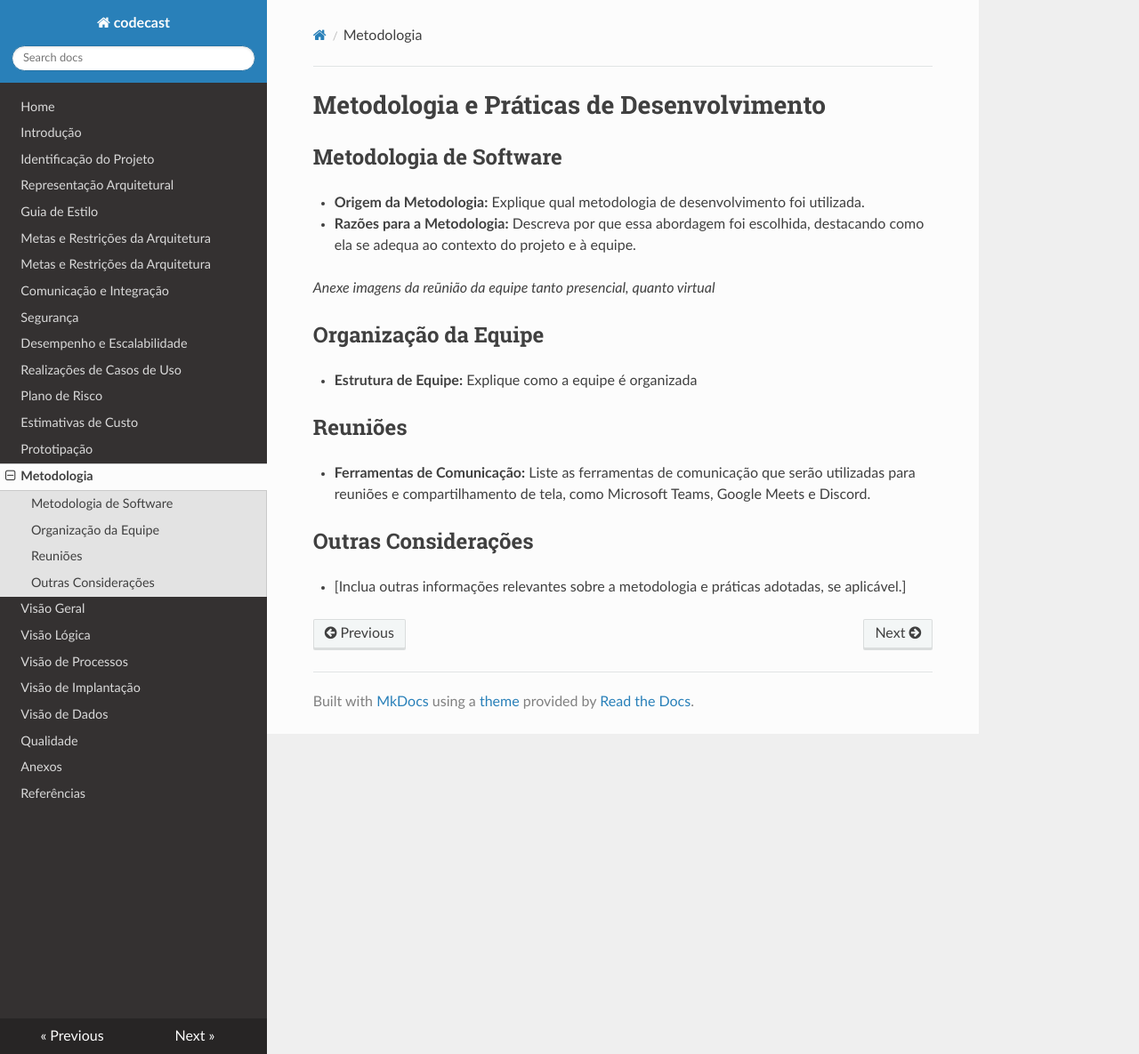
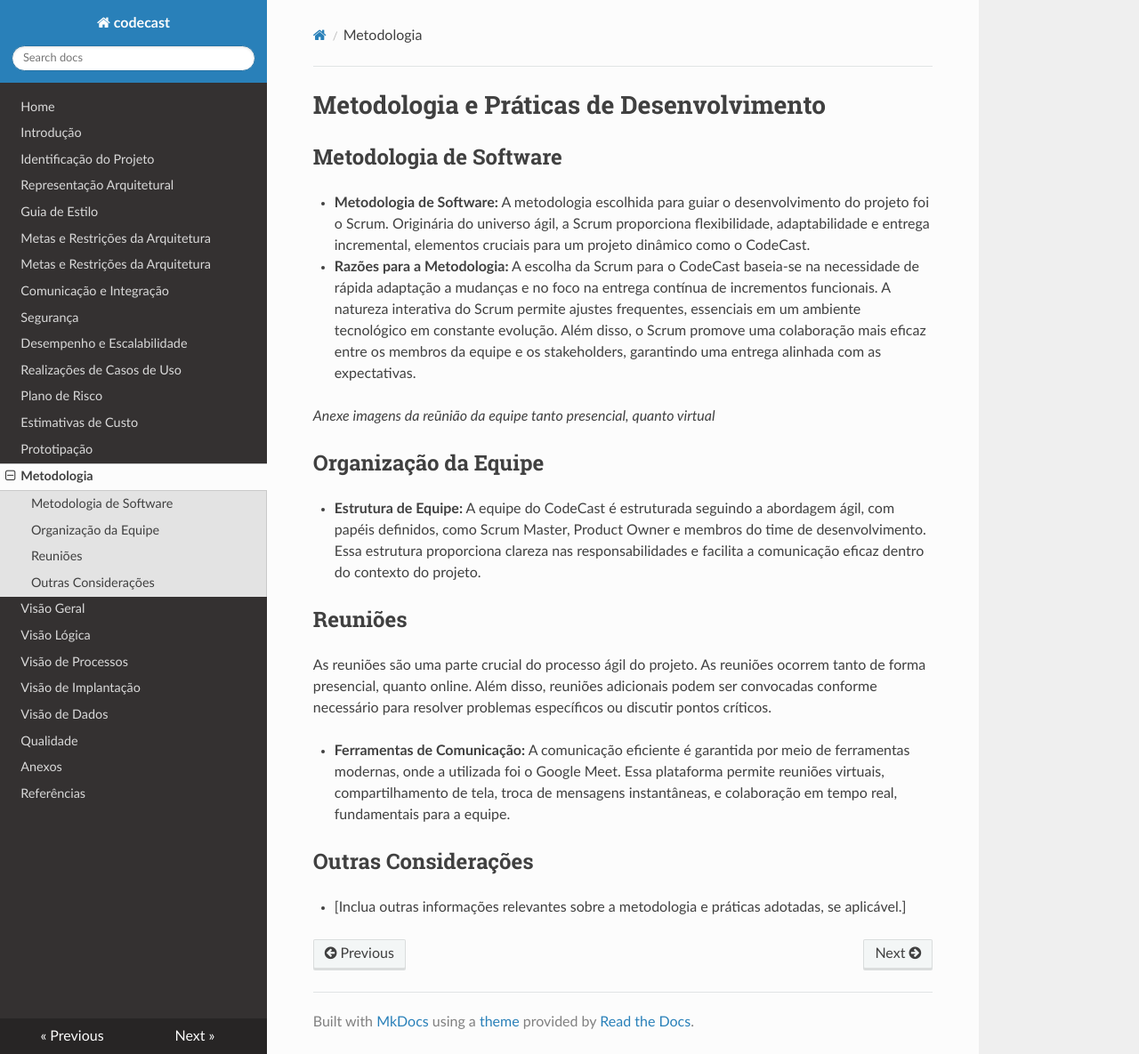
Before and after one commit to Vitor-Silva27/codecast, an MkDocs documentation site: the page built from docs/metodologia.md, in a window 1280 px wide and 1185 px high. Shown: the whole window at 89% size. Built offline with MkDocs 1.6.1, drawn with Linux system fonts in a browser that asks for light colours; nearby versions of some CDN libraries.

Commit message:
Adicionando metodologia/ Correção em Introdução

```diff
--- a/docs/metodologia.md
+++ b/docs/metodologia.md
@@ -1,17 +1,26 @@
 # Metodologia e Práticas de Desenvolvimento
 
 ## Metodologia de Software
-- **Origem da Metodologia:** Explique qual metodologia de desenvolvimento foi utilizada.
-- **Razões para a Metodologia:** Descreva por que essa abordagem foi escolhida, destacando como ela se adequa ao contexto do projeto e à equipe.
+- **Metodologia de Software:**
+A metodologia escolhida para guiar o desenvolvimento do projeto foi o Scrum. Originária do universo ágil, a Scrum proporciona flexibilidade, adaptabilidade e entrega incremental, elementos cruciais para um projeto dinâmico como o CodeCast.
+
+- **Razões para a Metodologia:**
+A escolha da Scrum para o CodeCast baseia-se na necessidade de rápida adaptação a mudanças e no foco na entrega contínua de incrementos funcionais. A natureza interativa do Scrum permite ajustes frequentes, essenciais em um ambiente tecnológico em constante evolução. Além disso, o Scrum promove uma colaboração mais eficaz entre os membros da equipe e os stakeholders, garantindo uma entrega alinhada com as expectativas.
+
+
 
 *Anexe imagens da reũnião da equipe tanto presencial, quanto virtual*
 
 ## Organização da Equipe
-- **Estrutura de Equipe:** Explique como a equipe é organizada
+- **Estrutura de Equipe:**
+A equipe do CodeCast é estruturada seguindo a abordagem ágil, com papéis definidos, como Scrum Master, Product Owner e membros do time de desenvolvimento. Essa estrutura proporciona clareza nas responsabilidades e facilita a comunicação eficaz dentro do contexto do projeto.
 
 ## Reuniões
 
-- **Ferramentas de Comunicação:** Liste as ferramentas de comunicação que serão utilizadas para reuniões e compartilhamento de tela, como Microsoft Teams, Google Meets e Discord.
+As reuniões são uma parte crucial do processo ágil do projeto. As reuniões ocorrem tanto de forma presencial, quanto online. Além disso, reuniões adicionais podem ser convocadas conforme necessário para resolver problemas específicos ou discutir pontos críticos.
+
+- **Ferramentas de Comunicação:**
+A comunicação eficiente é garantida por meio de ferramentas modernas, onde a utilizada foi o Google Meet. Essa plataforma permite reuniões virtuais, compartilhamento de tela, troca de mensagens instantâneas, e colaboração em tempo real, fundamentais para a equipe.
 
 ## Outras Considerações
 - [Inclua outras informações relevantes sobre a metodologia e práticas adotadas, se aplicável.]
```
Also changed, not shown: docs/introducao.md (+1 -0 lines).
